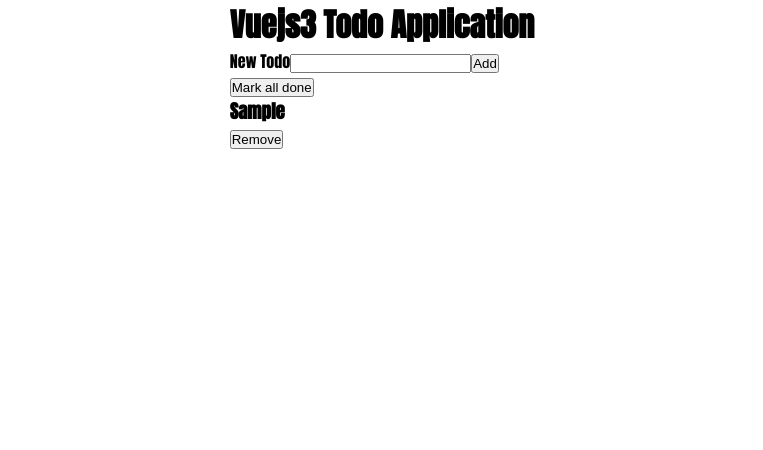
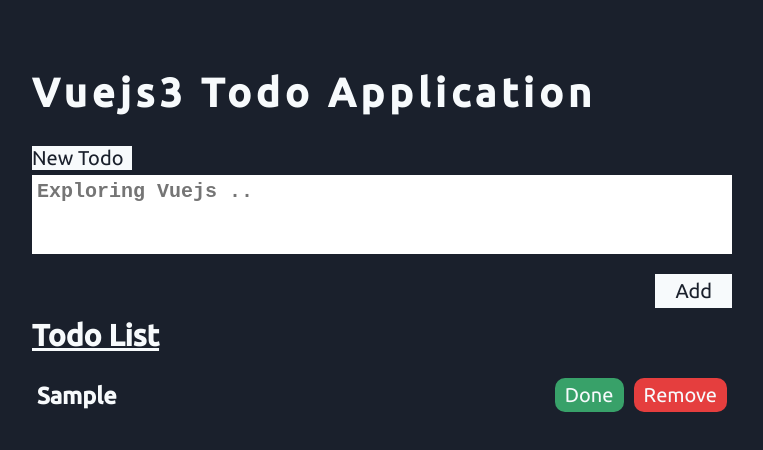
Before and after one commit to moneebalalfi/vuejs3-todo-app, a Vue app: page / in a window 1280 px wide. Both pictures are taken after typing "Sample" into the empty fields and a click on the button "Add". Shown: the top 450 px of the page, without its empty margins (258-1021 px from the left). Built offline with nearby package versions, Linux system fonts and the light colour scheme.

Commit message:
style.feat: adding the styles 💅🏼

```diff
--- a/src/App.vue
+++ b/src/App.vue
@@ -3,23 +3,43 @@
     <header>
       <h1>Vuejs3 Todo Application</h1>
     </header>
+
     <section class="create-todo">
       <form @submit.prevent="addNewTodo">
-        <label for="new-todo">New Todo</label>
-        <input id="new-todo" v-model="todoContent" />
-        <button>Add</button>
+        <div class="form-control">
+          <label for="new-todo">New Todo</label>
+          <textarea
+            id="new-todo"
+            placeholder="Exploring Vuejs .."
+            rows="3"
+            v-model.trim="todoContent"
+            ref="textareaRef"
+          />
+        </div>
+        <button class="add-btn">Add</button>
       </form>
-      <button @click="markAllDone">Mark all done</button>
     </section>
-    <section class="todo-list">
+
+    <section class="todo-list" v-if="todos.length > 0">
+      <h2 class="title">Todo List</h2>
       <div
         v-for="(todo, i) in todos"
         :key="todo.id"
-        @click="toggleTodoState(todo)"
+        class="todo-item"
         :class="{ done: todo.isDone }"
       >
-        <h3>{{ todo.content }}</h3>
-        <button @click="removeTodo(i)">Remove</button>
+        <h3 class="todo-content">{{ todo.content }}</h3>
+        <div class="todo-item-controls">
+          <button class="toggle-done-btn" @click="toggleTodoState(todo)">
+            Done {{ todo.isDone ? "✓" : "" }}
+          </button>
+          <button class="remove-btn" @click="removeTodo(i)">Remove</button>
+        </div>
+      </div>
+      <div class="todo-list-controls">
+        <!-- <h4>Pending 4</h4>
+        <button @click="markAllDone">All done</button> -->
+        <!-- To be refactored -->
       </div>
     </section>
   </main>
@@ -35,7 +55,14 @@
     const todoContent = ref("");
     const todos = ref([]);
 
+    const textareaRef = ref(null);
+
     const addNewTodo = () => {
+      if (todoContent.value === "") {
+        textareaRef.value.focus();
+        return;
+      }
+
       todos.value.push({
         id: 0,
         content: todoContent.value,
@@ -56,6 +83,7 @@
       toggleTodoState,
       removeTodo,
       markAllDone,
+      textareaRef,
     };
   },
 };
--- a/src/assets/styles/main.scss
+++ b/src/assets/styles/main.scss
@@ -1,6 +1,18 @@
 @import url("https://fonts.googleapis.com/css2?family=Anton&display=swap");
+@import url("https://fonts.googleapis.com/css2?family=Ubuntu:wght@400;500&display=swap");
 
 // Variables
+$dark: #1a202c;
+$white: #f7fafc;
+$red: #e53e3e;
+$green: #38a169;
+
+// Mixins
+@mixin btn-styles {
+  all: unset;
+  cursor: pointer;
+  transition: all 0.2s ease;
+}
 
 * {
   box-sizing: border-box;
@@ -8,15 +20,136 @@
   padding: 0;
 }
 
+html {
+  font-size: 10px;
+}
+
+body {
+  background-color: $dark;
+  color: $white;
+}
+
 #app {
-  font-family: Anton, Helvetica, Arial, sans-serif;
+  font-family: Ubuntu, Anton, Helvetica, Arial, sans-serif;
   -webkit-font-smoothing: antialiased;
   -moz-osx-font-smoothing: grayscale;
   display: flex;
   justify-content: center;
 }
 
-.done {
-  text-decoration: line-through;
-  color: green;
+main {
+  margin-top: 5rem;
+  font-size: 2rem;
+  padding: 5rem;
+  border-radius: 2rem;
+  margin: 2rem;
+  width: 800px;
+  max-width: 800px;
+
+  header {
+    h1 {
+      letter-spacing: 0.5rem;
+      font-weight: bolder;
+    }
+  }
+
+  .create-todo {
+    margin-top: 3rem;
+
+    form {
+      display: flex;
+      flex-direction: column;
+
+      .form-control {
+        display: flex;
+        flex-direction: column;
+
+        label {
+          background-color: $white;
+          display: block;
+          width: 10rem;
+          color: $dark;
+        }
+
+        textarea {
+          margin-top: 0.5rem;
+          resize: none;
+          font-size: 2rem;
+          color: $dark;
+          padding: 0.5rem;
+          font-weight: bold;
+          border: none;
+          outline-color: $dark;
+        }
+      }
+
+      .add-btn {
+        @include btn-styles;
+        padding: 0.5rem 2rem;
+        margin-top: 2rem;
+        align-self: flex-end;
+        background: $white;
+        color: $dark;
+
+        &:hover {
+          transform: translateY(-2px);
+        }
+
+        &:active {
+          transform: translateY(0);
+        }
+      }
+    }
+  }
+
+  .todo-list {
+    margin-top: 1rem;
+
+    .done {
+      background: $green;
+    }
+
+    .title {
+      color: $white;
+      text-decoration: underline;
+      margin-bottom: 2rem;
+    }
+
+    .todo-item {
+      display: flex;
+      font-size: 2rem;
+
+      justify-content: space-between;
+      align-items: center;
+      padding: 5px;
+      margin-bottom: 1rem;
+
+      .todo-content {
+        max-width: 80%;
+      }
+
+      .todo-item-controls {
+        display: flex;
+
+        .remove-btn,
+        .toggle-done-btn {
+          @include btn-styles;
+          border-radius: 1rem;
+          padding: 0.5rem 1rem;
+        }
+
+        .remove-btn {
+          margin-left: 1rem;
+          background-color: $red;
+        }
+
+        .toggle-done-btn {
+          background-color: $green;
+        }
+      }
+    }
+
+    .todo-list-controls {
+    }
+  }
 }
```
